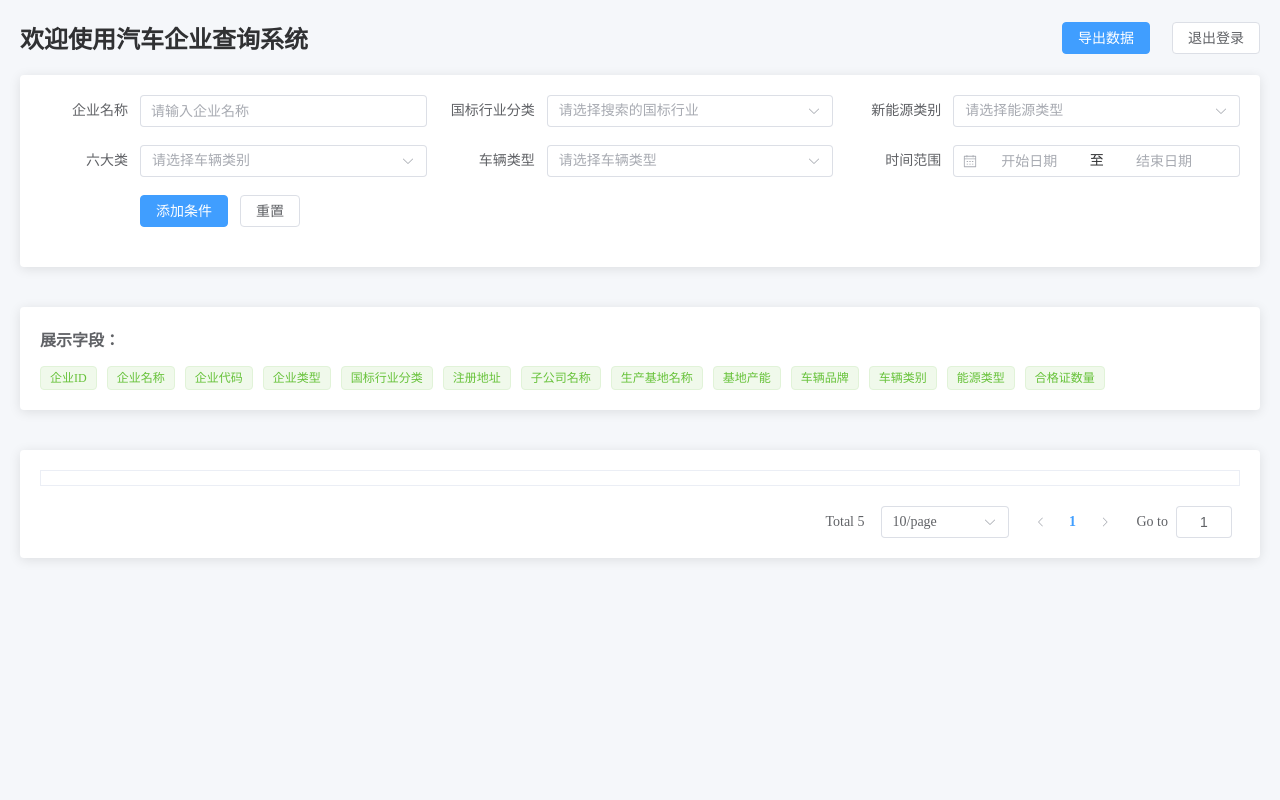
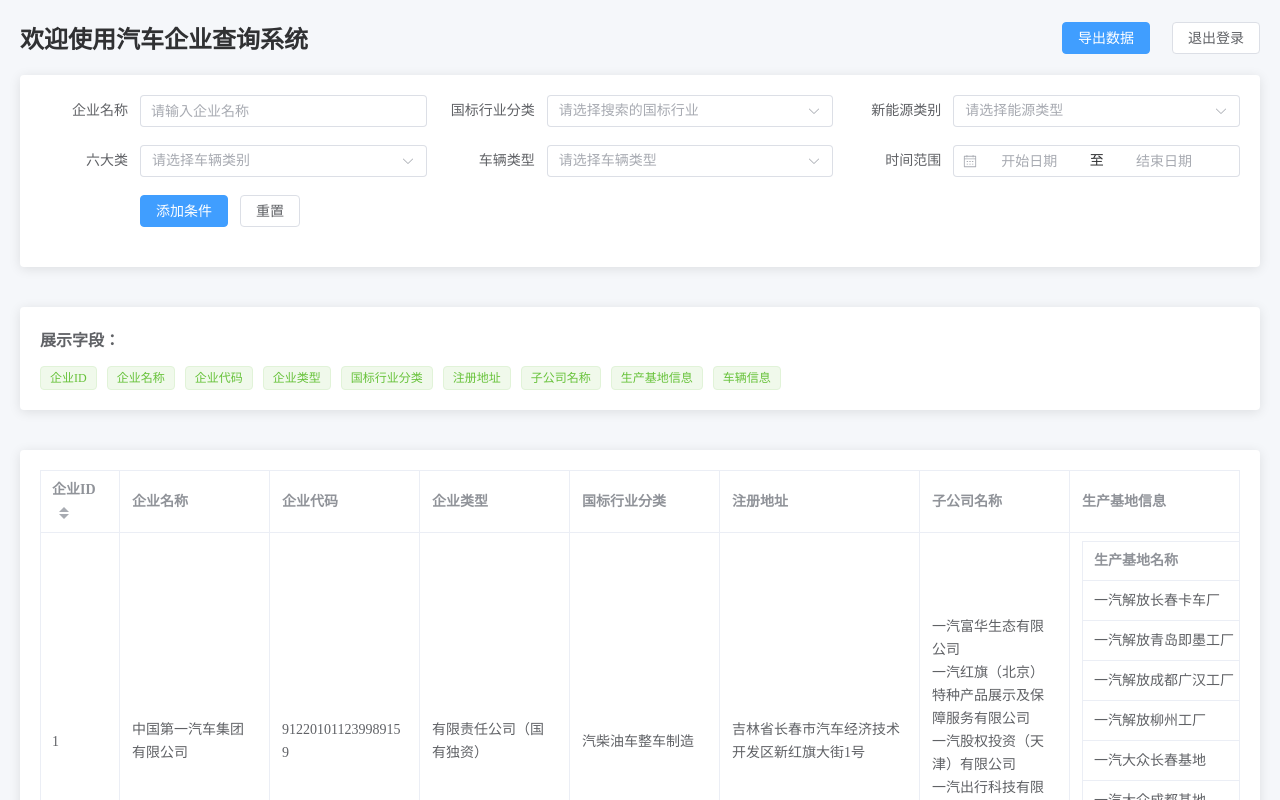
Before and after one commit to qiankun25/SE-Frontend, a Vue app: page / in a window 1280 px wide. Shown: the top 800 px of the page. Built offline with nearby package versions, Linux system fonts and the light colour scheme; sample sign-in values are in the browser's storage.

Commit message:
优化公司表格组件的数据处理逻辑，增加数据有效性检查和警告信息，更新主页以支持原始数据的保存和字段选择功能

```diff
--- a/src/components/CompanyTable.vue
+++ b/src/components/CompanyTable.vue
@@ -93,20 +93,56 @@ const total = computed(() => props.data.length)
 
 // 处理数据展示
 const processedData = computed(() => {
+    console.log('CompanyTable props:', {
+        data: props.data,
+        selectedFields: props.selectedFields,
+        timeRange: props.timeRange
+    })
+
+    if (!props.data || !Array.isArray(props.data)) {
+        console.warn('CompanyTable: 接收到的数据不是数组或为空')
+        return []
+    }
+
     return props.data.map(company => {
+        if (!company) {
+            console.warn('CompanyTable: 企业数据为空')
+            return {}
+        }
+
         const processedCompany = { ...company }
+
+        // 确保 vehicles 数组存在
+        if (!processedCompany.vehicles) {
+            processedCompany.vehicles = []
+        }
+
         if (props.timeRange && props.timeRange.length === 2) {
-            processedCompany.vehicles = company.vehicles.map(vehicle => ({
-                ...vehicle,
-                certificate_count: calculateCertificateCount(vehicle)
-            }))
+            processedCompany.vehicles = processedCompany.vehicles.map(vehicle => {
+                if (!vehicle) {
+                    console.warn('CompanyTable: 车辆数据为空')
+                    return {}
+                }
+
+                return {
+                    ...vehicle,
+                    certificate_count: calculateCertificateCount(vehicle)
+                }
+            })
         }
+
+        console.log('处理后的企业数据：', processedCompany)
         return processedCompany
     })
 })
 
 // 计算合格证数量
 const calculateCertificateCount = (vehicle: any) => {
+    if (!vehicle || !vehicle.certificate_count || !Array.isArray(vehicle.certificate_count[0])) {
+        console.warn('CompanyTable: 车辆合格证数据格式不正确')
+        return 0
+    }
+
     if (!props.timeRange || props.timeRange.length !== 2) {
         return 0
     }
@@ -124,9 +160,18 @@ const calculateCertificateCount = (vehicle: any) => {
     let totalCount = 0
 
     certificateData.forEach((item: any) => {
+        if (!item || !item.time || !item.count) {
+            console.warn('CompanyTable: 合格证数据项格式不正确')
+            return
+        }
+
         const [year, month] = item.time.split('-')
+        if (!year || !month) {
+            console.warn('CompanyTable: 合格证时间格式不正确')
+            return
+        }
+
         const itemDate = new Date(parseInt(year), parseInt(month) - 1)
-
         if (itemDate >= start && itemDate <= end) {
             totalCount += item.count
         }
--- a/src/components/DisplayFields.vue
+++ b/src/components/DisplayFields.vue
@@ -29,12 +29,8 @@ const fields = ref<Field[]>([
     { key: 'national_standard_industry', label: '国标行业分类', selected: true },
     { key: 'registered_address', label: '注册地址', selected: true },
     { key: 'subsidiaries', label: '子公司名称', selected: true },
-    { key: 'production_addresses', label: '生产基地名称', selected: true },
-    { key: 'capacity', label: '基地产能', selected: true },
-    { key: 'vehicle_brand', label: '车辆品牌', selected: true },
-    { key: 'vehicle_category', label: '车辆类别', selected: true },
-    { key: 'new_energy', label: '能源类型', selected: true },
-    { key: 'certificate_count', label: '合格证数量', selected: true }
+    { key: 'production_addresses', label: '生产基地信息', selected: true },
+    { key: 'vehicle_brand', label: '车辆信息', selected: true }
 ])
 
 const toggleField = (field: Field) => {
--- a/src/datas/companiesData.js
+++ b/src/datas/companiesData.js
@@ -582,7 +582,7 @@ export const companiesData =  [
         "company_name": "广东小鹏汽车科技集团有限公司",
         "social_credit_code": "91440101MA5CTGH317",
         "company_type": "有限责任公司（港澳台法人独资）",
-        "national_standard_industry": "工程和技术研究和试验发展",
+        "national_standard_industry": "新能源车整车制造",
         "registered_address": "广州市黄埔区中新知识城亿创街1号406房之176",
         "center": [
           113.554301,
--- a/src/views/Home.vue
+++ b/src/views/Home.vue
@@ -34,7 +34,18 @@ const searchConditionsRef = ref()
 
 // 数据状态
 const companiesData = ref<Company[]>([])
-const selectedFields = ref<string[]>([])
+const originalData = ref<Company[]>([])
+const selectedFields = ref<string[]>([
+    'company_id',
+    'company_name',
+    'social_credit_code',
+    'company_type',
+    'national_standard_industry',
+    'registered_address',
+    'subsidiaries',
+    'production_addresses',
+    'vehicle_brand'
+])
 const currentTimeRange = ref<[Date, Date] | undefined>(undefined)
 const currentPage = ref(1)
 const pageSize = ref(10)
@@ -43,6 +54,8 @@ const sortOrder = ref<'asc' | 'desc'>('asc')
 
 // 过滤后的数据
 const filteredData = computed(() => {
+    console.log('计算 filteredData，当前数据：', companiesData.value)
+    console.log('当前选中的字段：', selectedFields.value)
     return companiesData.value
 })
 
@@ -50,6 +63,7 @@ const filteredData = computed(() => {
 const handleSearch = (conditions: any[]) => {
     console.log('开始搜索，搜索条件：', conditions)
     currentPage.value = 1
+
     // 更新当前时间范围
     if (conditions.length > 0 && conditions[0].timeRange) {
         currentTimeRange.value = conditions[0].timeRange
@@ -57,8 +71,8 @@ const handleSearch = (conditions: any[]) => {
         currentTimeRange.value = undefined
     }
 
-    // 强制更新过滤后的数据
-    const filtered = companiesData.value.filter(company => {
+    // 从原始数据中过滤
+    const filtered = originalData.value.filter(company => {
         console.log('正在检查企业：', company.company_name)
         return conditions.every((condition: any) => {
             // 企业名称匹配
@@ -137,10 +151,16 @@ const handleRemoveCondition = (index: number) => {
     if (searchConditionsRef.value?.selectedConditions[index]?.timeRange) {
         currentTimeRange.value = undefined
     }
+
+    // 如果没有搜索条件了，恢复原始数据
+    if (searchConditionsRef.value?.selectedConditions.length === 0) {
+        companiesData.value = originalData.value
+    }
 }
 
 // 处理字段变化
 const handleFieldsChange = (fields: string[]) => {
+    console.log('字段变化：', fields)
     selectedFields.value = fields
 }
 
@@ -223,9 +243,11 @@ onMounted(async () => {
     try {
         // 导入数据
         const { companiesData: data } = await import('../datas/companiesData.js')
-        companiesData.value = data
+        originalData.value = data // 保存原始数据
+        companiesData.value = data // 设置当前数据
         console.log('数据加载完成，总数据量：', companiesData.value.length)
         console.log('示例数据：', companiesData.value[0])
+        console.log('初始选中的字段：', selectedFields.value)
     } catch (error) {
         console.error('数据加载失败：', error)
         ElMessage.error('获取数据失败')
```
